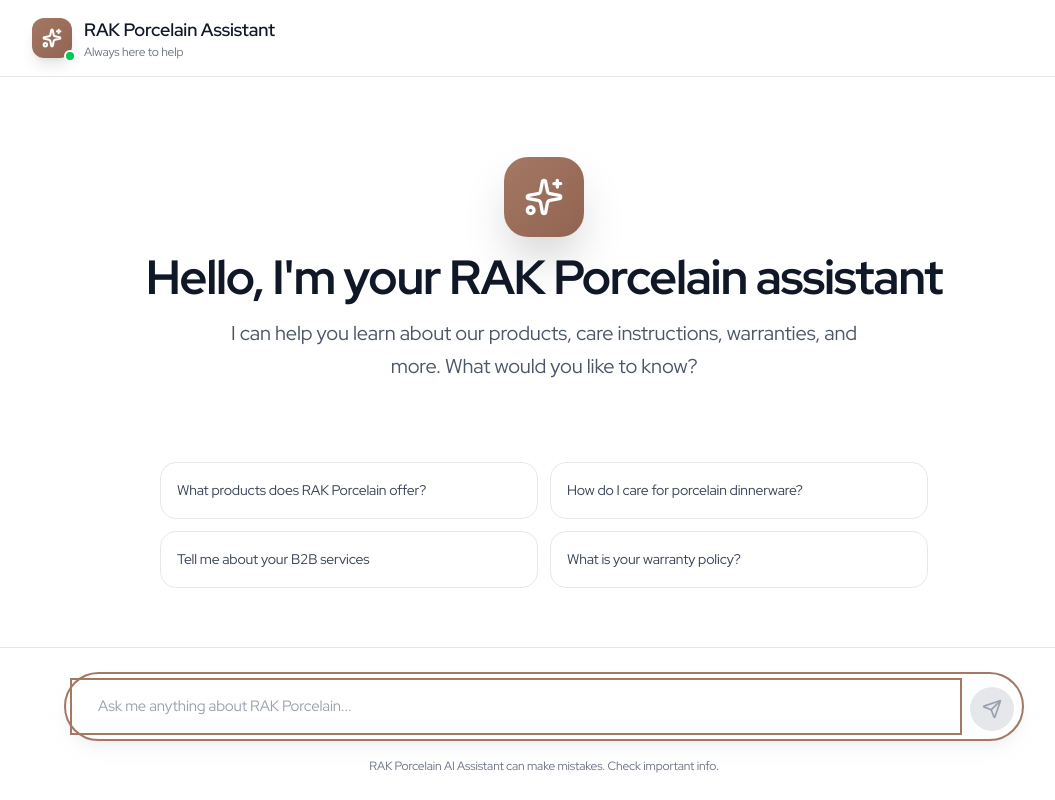
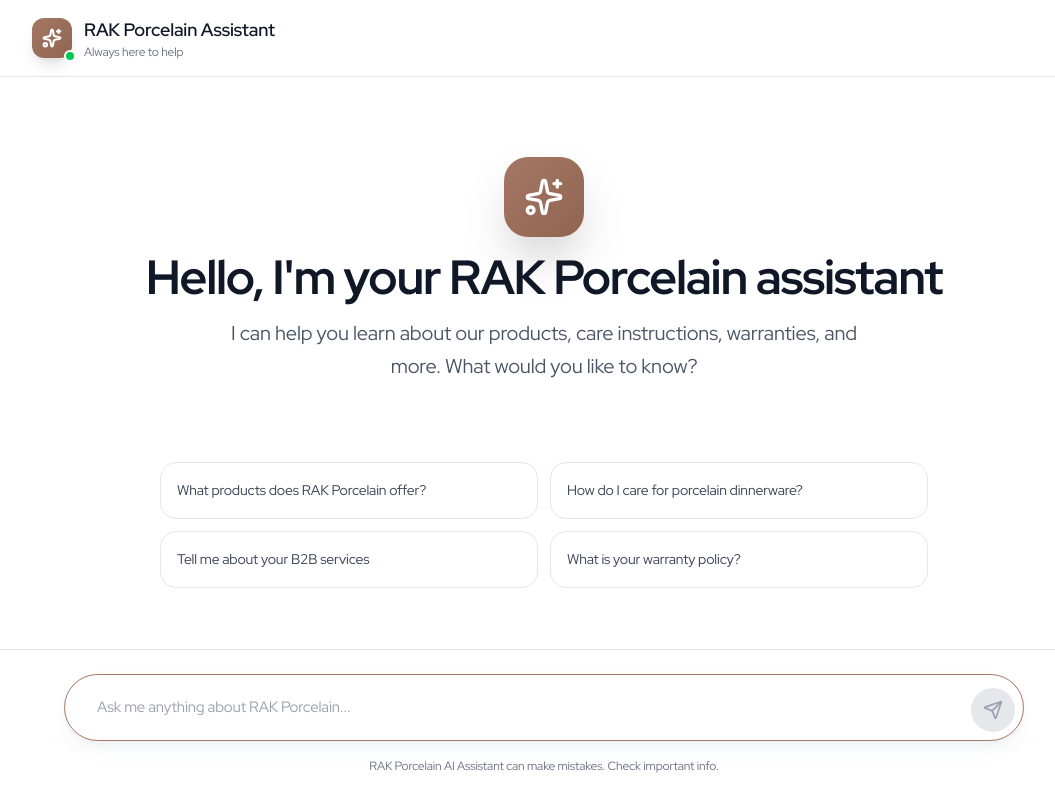
Before and after one commit to goldenflitchdev/rakporcelinchatbotdemo, a Next.js app: page / in a window 1280 px wide. Shown: the whole page, without its empty margins (96-1151 px from the left). Built offline with nearby package versions, Linux system fonts and the light colour scheme.

Commit message:
🎨 Refine input box design
- Changed outer border from border-2 to border-1 (thinner)
- Removed internal textarea border completely (border-0)
- Added inline styles to prevent any outline or box-shadow
- Cleaner, more seamless capsule appearance

```diff
--- a/components/chat-interface.tsx
+++ b/components/chat-interface.tsx
@@ -269,19 +269,21 @@
       <div className="border-t border-gray-200 dark:border-gray-800 bg-white/80 dark:bg-[#1f1f1f]/80 backdrop-blur-sm">
         <div className="max-w-5xl mx-auto px-6 md:px-8 py-6">
           <form onSubmit={handleSubmit} className="relative">
-            <div className="relative flex items-end gap-3 p-2 rounded-full border-2 border-gray-200 dark:border-gray-700 focus-within:border-[rgb(164,120,100)] dark:focus-within:border-[rgb(184,140,120)] bg-white dark:bg-[#2a2a2a] transition-all shadow-lg shadow-gray-200/50 dark:shadow-black/50">
+            <div className="relative flex items-end gap-3 p-2 rounded-full border border-gray-200 dark:border-gray-700 focus-within:border-[rgb(164,120,100)] dark:focus-within:border-[rgb(184,140,120)] bg-white dark:bg-[#2a2a2a] transition-all shadow-lg shadow-gray-200/50 dark:shadow-black/50">
               <textarea
                 ref={inputRef}
                 value={input}
                 onChange={(e) => setInput(e.target.value)}
                 onKeyDown={handleKeyDown}
                 placeholder="Ask me anything about RAK Porcelain..."
-                className="flex-1 resize-none bg-transparent px-6 py-3 text-[15px] text-gray-900 dark:text-gray-100 placeholder:text-gray-400 dark:placeholder:text-gray-500 focus:outline-none leading-relaxed"
+                className="flex-1 resize-none bg-transparent px-6 py-3 text-[15px] text-gray-900 dark:text-gray-100 placeholder:text-gray-400 dark:placeholder:text-gray-500 focus:outline-none border-0 leading-relaxed"
                 rows={1}
                 disabled={isLoading}
                 style={{
                   minHeight: '24px',
                   maxHeight: '200px',
+                  outline: 'none',
+                  boxShadow: 'none',
                 }}
                 onInput={(e) => {
                   const target = e.target as HTMLTextAreaElement;
```
